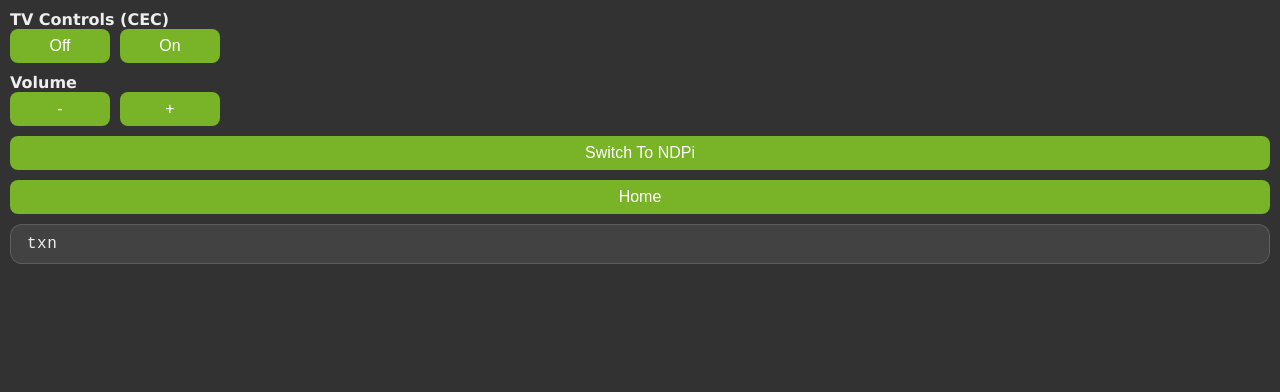
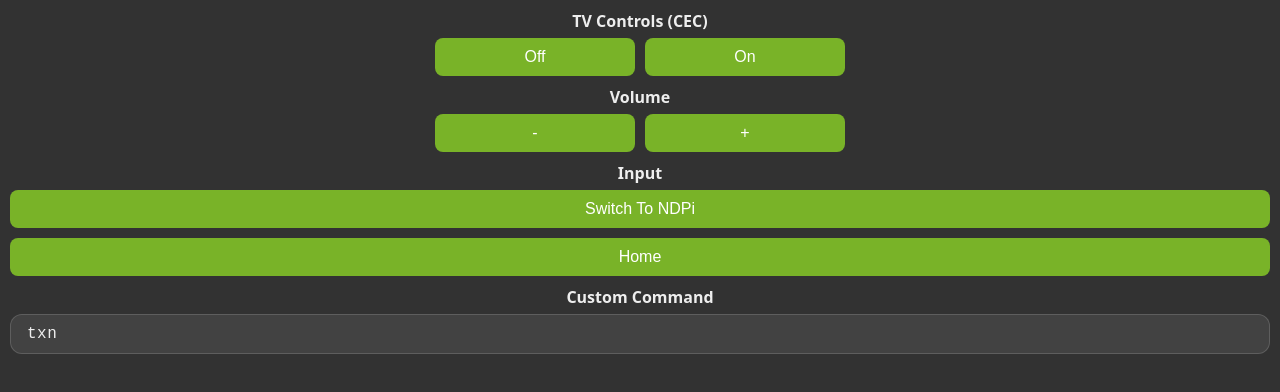
Before and after one commit to smithevan-qanc/NDPi-Client, a website: page public/system.html in a window 1280 px wide. Drawn offline with Linux system fonts and the light colour scheme.

Commit message:
[3.1.396] NOTES:

```diff
--- a/public/system.html
+++ b/public/system.html
@@ -21,7 +21,8 @@
             font-weight: 600;
             color: #eee;
             font-size: 16px;
-            font-family: Verdana, Geneva, Tahoma, sans-serif;
+            font-family: system-ui, -apple-system, BlinkMacSystemFont, 'Segoe UI', Roboto, Oxygen, Ubuntu, Cantarell, 'Open Sans', 'Helvetica Neue', sans-serif;
+            margin-block-end: 6px;
         }
         input {
             font-family: 'Courier New', Courier, monospace;
@@ -41,10 +42,10 @@
             border: none;
             border-radius: 8px;
             color: white;
-            padding: 8px 16px;
+            padding: 10px 16px;
             font-size: 16px;
             cursor: pointer;
-            min-width: 100px;
+            min-width: 200px;
         }
         button:hover {
             background: rgba(129, 193, 39, 0.8);
@@ -55,17 +56,25 @@
             display: grid;
             margin: 10px;
         }
+        .card {
+            display: flex;
+            flex-direction: column;
+            align-items: center;
+        }
         .flex-column {
             display: flex;
             flex-direction: column;
             gap: 10px;
             margin-bottom: 10px;
+            width: 100%;
         }
         .flex-row {
             display: flex;
             flex-direction: row;
             gap: 10px;
             margin-bottom: 10px;
+            width: 100%;
+            justify-content: center;
         }
     </style>
 </head>
@@ -83,10 +92,12 @@
                 <button id="tv_volume_down">-</button>
                 <button id="tv_volume_up">+</button>
             </div>
+            <label>Input</label>
             <div class="flex-column">
                 <button id="tv_as">Switch To NDPi</button>
                 <button id="tv_is">Home</button>
             </div>
+            <label>Custom Command</label>
             <input type="text" value="txn " id="send_bytes">
         </div>
     </div>
```
Also changed, not shown: 1 other file.
